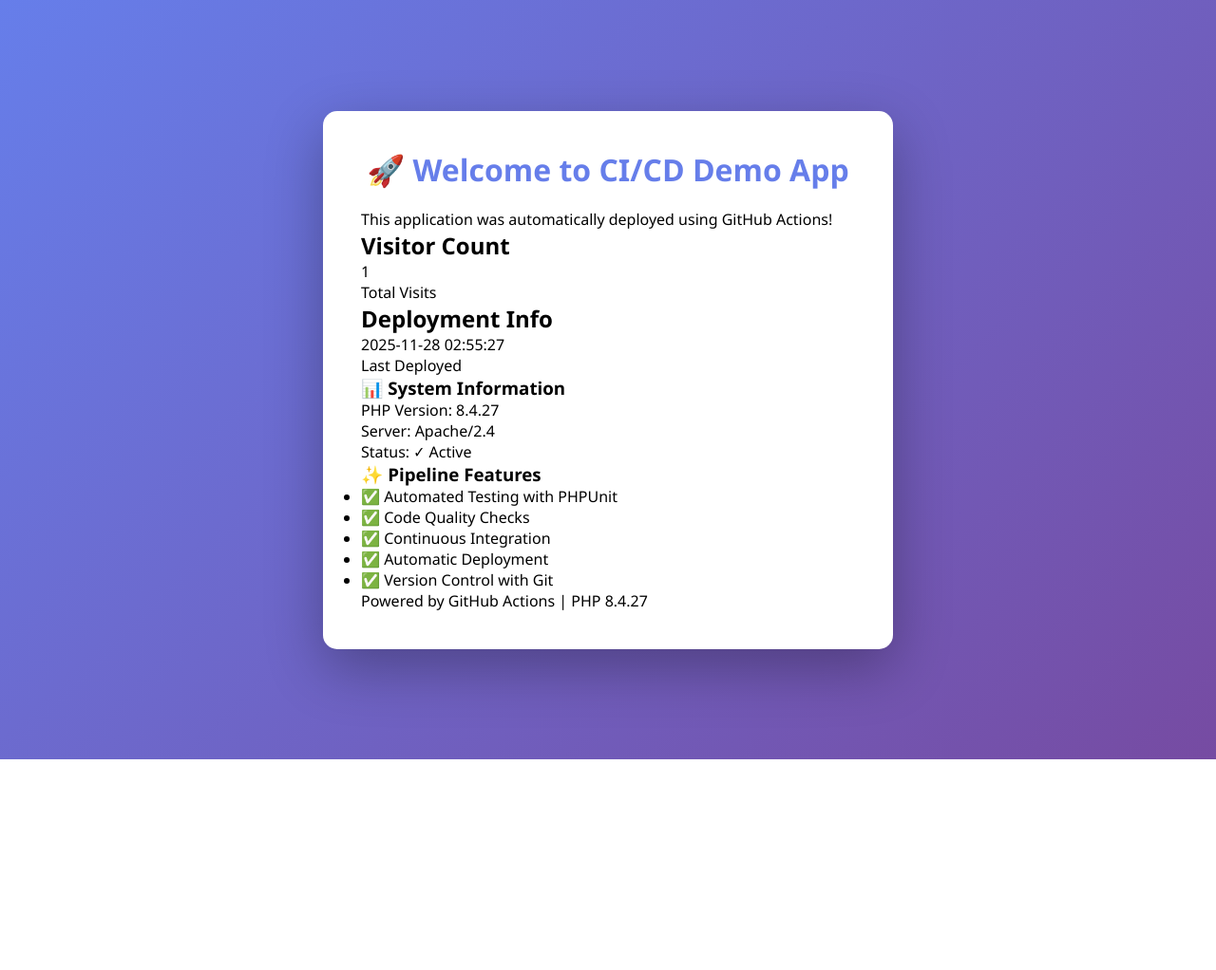
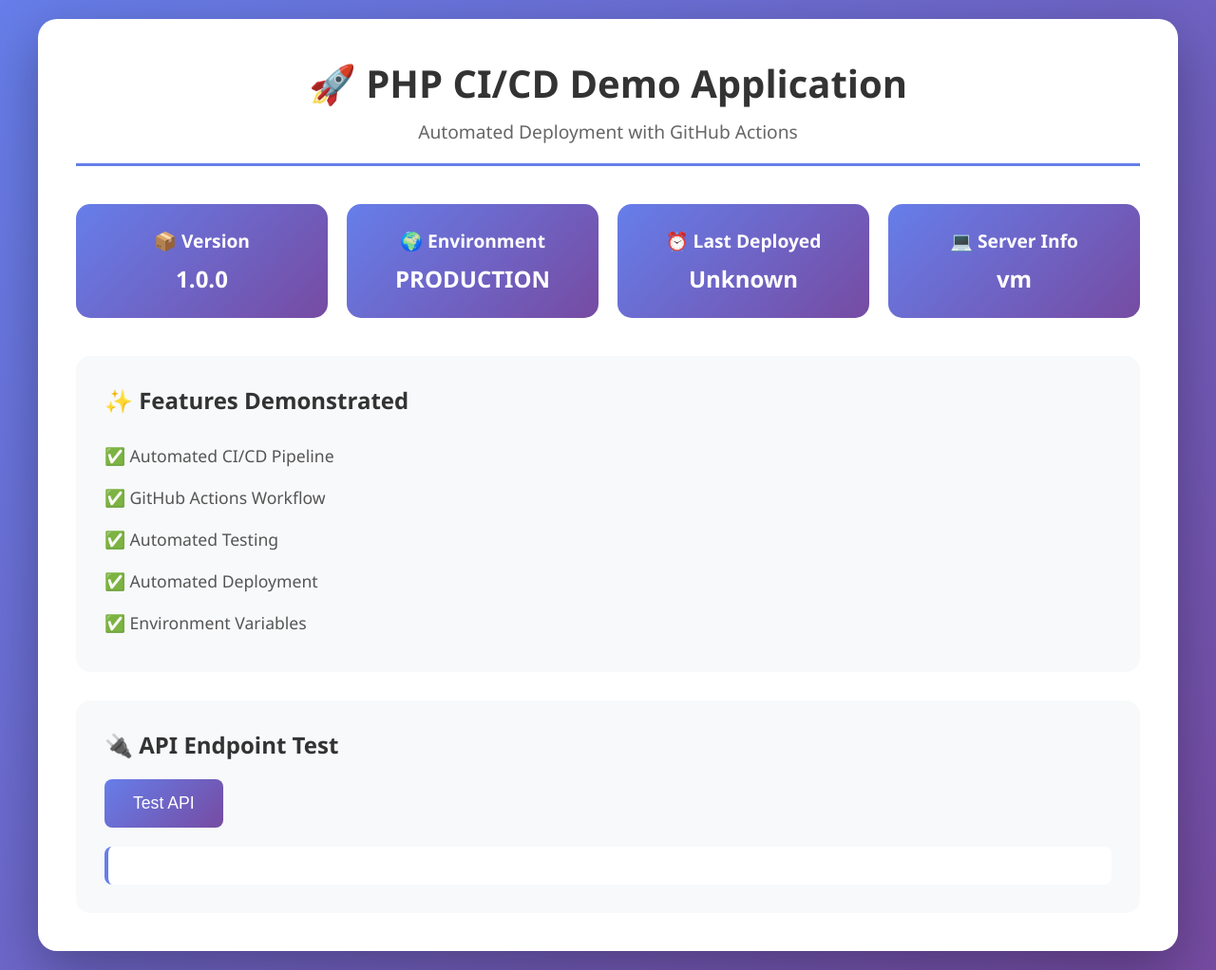
Before and after one commit to imshahzaib9/myCI-CD-Piplines, a PHP site: page / in a window 1280 px wide. Shown: the whole page at 95% size. Before the commit the page ends 800 px from the top, so only its background shows below. Run offline with PHP 8.4, Linux system fonts and the light colour scheme.

Commit message:
Initial commit: PHP CI/CD application

```diff
--- a/index.php
+++ b/index.php
@@ -1,88 +1,64 @@
 <?php
-/**
- * PHP CI/CD Demo Application
- * Main entry point with visitor counter
- */
+// Configuration
+$app_name = "PHP CI/CD Demo Application";
+$version = "1.0.0";
+$environment = getenv('APP_ENV') ?: 'production';
 
-// Configuration
-$countFile = 'visitor_count.txt';
-
-// Initialize visitor count file if it doesn't exist
-if (!file_exists($countFile)) {
-    file_put_contents($countFile, '0');
-}
-
-// Read and increment visitor count
-$count = (int)file_get_contents($countFile);
-$count++;
-file_put_contents($countFile, $count);
-
-// Get server information
-$phpVersion = phpversion();
-$serverSoftware = $_SERVER['SERVER_SOFTWARE'] ?? 'Unknown';
-$deploymentTime = date('Y-m-d H:i:s');
+// Get deployment info
+$deploy_time = file_exists('deploy_info.txt') ? file_get_contents('deploy_info.txt') : 'Unknown';
 ?>
 <!DOCTYPE html>
 <html lang="en">
 <head>
     <meta charset="UTF-8">
     <meta name="viewport" content="width=device-width, initial-scale=1.0">
-    <title>PHP CI/CD Demo Application</title>
+    <title><?php echo $app_name; ?></title>
     <link rel="stylesheet" href="style.css">
 </head>
 <body>
     <div class="container">
         <header>
-            <h1>🚀 Welcome to CI/CD Demo App</h1>
-            <p class="subtitle">This application was automatically deployed using GitHub Actions!</p>
+            <h1>🚀 <?php echo $app_name; ?></h1>
+            <p class="subtitle">Automated Deployment with GitHub Actions</p>
         </header>
 
-        <div class="stats-grid">
-            <div class="stat-card primary">
-                <h2>Visitor Count</h2>
-                <p class="stat-number"><?php echo number_format($count); ?></p>
-                <p class="stat-label">Total Visits</p>
+        <div class="info-cards">
+            <div class="card">
+                <h3>📦 Version</h3>
+                <p><?php echo $version; ?></p>
             </div>
-
-            <div class="stat-card secondary">
-                <h2>Deployment Info</h2>
-                <p class="stat-text"><?php echo $deploymentTime; ?></p>
-                <p class="stat-label">Last Deployed</p>
+            <div class="card">
+                <h3>🌍 Environment</h3>
+                <p><?php echo strtoupper($environment); ?></p>
             </div>
-        </div>
-
-        <div class="info-section">
-            <h3>📊 System Information</h3>
-            <div class="info-grid">
-                <div class="info-item">
-                    <span class="info-label">PHP Version:</span>
-                    <span class="info-value"><?php echo $phpVersion; ?></span>
-                </div>
-                <div class="info-item">
-                    <span class="info-label">Server:</span>
-                    <span class="info-value"><?php echo $serverSoftware; ?></span>
-                </div>
-                <div class="info-item">
-                    <span class="info-label">Status:</span>
-                    <span class="info-value status-active">✓ Active</span>
-                </div>
+            <div class="card">
+                <h3>⏰ Last Deployed</h3>
+                <p><?php echo $deploy_time; ?></p>
+            </div>
+            <div class="card">
+                <h3>💻 Server Info</h3>
+                <p><?php echo php_uname('n'); ?></p>
             </div>
         </div>
 
         <div class="features">
-            <h3>✨ Pipeline Features</h3>
+            <h2>✨ Features Demonstrated</h2>
             <ul>
-                <li>✅ Automated Testing with PHPUnit</li>
-                <li>✅ Code Quality Checks</li>
-                <li>✅ Continuous Integration</li>
-                <li>✅ Automatic Deployment</li>
-                <li>✅ Version Control with Git</li>
+                <li>✅ Automated CI/CD Pipeline</li>
+                <li>✅ GitHub Actions Workflow</li>
+                <li>✅ Automated Testing</li>
+                <li>✅ Automated Deployment</li>
+                <li>✅ Environment Variables</li>
             </ul>
         </div>
 
-        <footer>
-            <p>Powered by GitHub Actions | PHP <?php echo $phpVersion; ?></p>
-        </footer>
+        <div class="api-section">
+            <h2>🔌 API Endpoint Test</h2>
+            <button onclick="testAPI()">Test API</button>
+            <pre id="api-response"></pre>
+        </div>
     </div>
+
+    <script src="script.js"></script>
 </body>
 </html>
--- /dev/null
+++ b/script.js
@@ -0,0 +1,13 @@
+function testAPI() {
+    const responseElement = document.getElementById('api-response');
+    responseElement.textContent = 'Loading...';
+
+    fetch('api.php')
+        .then(response => response.json())
+        .then(data => {
+            responseElement.textContent = JSON.stringify(data, null, 2);
+        })
+        .catch(error => {
+            responseElement.textContent = 'Error: ' + error.message;
+        });
+}
--- a/style.css
+++ b/style.css
@@ -8,52 +8,119 @@ body {
     font-family: 'Segoe UI', Tahoma, Geneva, Verdana, sans-serif;
     background: linear-gradient(135deg, #667eea 0%, #764ba2 100%);
     min-height: 100vh;
-    display: flex;
-    justify-content: center;
-    align-items: center;
     padding: 20px;
 }
 
 .container {
+    max-width: 1200px;
+    margin: 0 auto;
     background: white;
+    border-radius: 20px;
     padding: 40px;
-    border-radius: 15px;
-    box-shadow: 0 20px 60px rgba(0,0,0,0.3);
-    max-width: 600px;
-    width: 100%;
+    box-shadow: 0 20px 60px rgba(0, 0, 0, 0.3);
+}
+
+header {
+    text-align: center;
+    margin-bottom: 40px;
+    padding-bottom: 20px;
+    border-bottom: 3px solid #667eea;
 }
 
 h1 {
-    color: #667eea;
-    margin-bottom: 20px;
-    text-align: center;
+    color: #333;
+    font-size: 2.5em;
+    margin-bottom: 10px;
 }
 
-.stats {
-    background: #f8f9fa;
-    padding: 20px;
-    border-radius: 10px;
-    margin: 20px 0;
-    text-align: center;
+.subtitle {
+    color: #666;
+    font-size: 1.2em;
 }
 
-.stats h2 {
-    color: #764ba2;
-    font-size: 2em;
+.info-cards {
+    display: grid;
+    grid-template-columns: repeat(auto-fit, minmax(250px, 1fr));
+    gap: 20px;
+    margin-bottom: 40px;
 }
 
-.info {
-    background: #e9ecef;
-    padding: 20px;
-    border-radius: 10px;
+.card {
+    background: linear-gradient(135deg, #667eea 0%, #764ba2 100%);
+    color: white;
+    padding: 25px;
+    border-radius: 15px;
+    text-align: center;
+    transition: transform 0.3s ease;
 }
 
-.info h3 {
-    color: #495057;
-    margin-bottom: 15px;
+.card:hover {
+    transform: translateY(-5px);
 }
 
-.info p {
-    margin: 10px 0;
-    color: #6c757d;
+.card h3 {
+    font-size: 1.2em;
+    margin-bottom: 10px;
 }
+
+.card p {
+    font-size: 1.5em;
+    font-weight: bold;
+}
+
+.features {
+    background: #f8f9fa;
+    padding: 30px;
+    border-radius: 15px;
+    margin-bottom: 30px;
+}
+
+.features h2 {
+    color: #333;
+    margin-bottom: 20px;
+}
+
+.features ul {
+    list-style: none;
+}
+
+.features li {
+    padding: 10px 0;
+    font-size: 1.1em;
+    color: #555;
+}
+
+.api-section {
+    background: #f8f9fa;
+    padding: 30px;
+    border-radius: 15px;
+}
+
+.api-section h2 {
+    color: #333;
+    margin-bottom: 20px;
+}
+
+button {
+    background: linear-gradient(135deg, #667eea 0%, #764ba2 100%);
+    color: white;
+    border: none;
+    padding: 15px 30px;
+    font-size: 1.1em;
+    border-radius: 8px;
+    cursor: pointer;
+    transition: transform 0.2s ease;
+}
+
+button:hover {
+    transform: scale(1.05);
+}
+
+#api-response {
+    background: white;
+    padding: 20px;
+    border-radius: 8px;
+    margin-top: 20px;
+    border-left: 4px solid #667eea;
+    overflow-x: auto;
+}
```
Also changed, not shown: api.php (added, +16 -0 lines), tests/AppTest.php (deleted, +0 -19 lines), tests/BasicTest.php (added, +83 -0 lines), .github/workflows/ci-cd-pipeline.yml (deleted), .github/workflows/deploy.yml (added), README.md, 1 other file.
